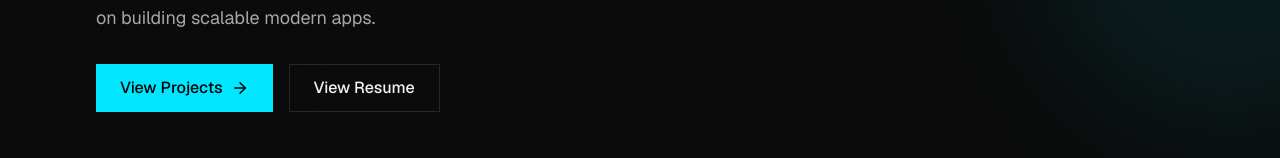
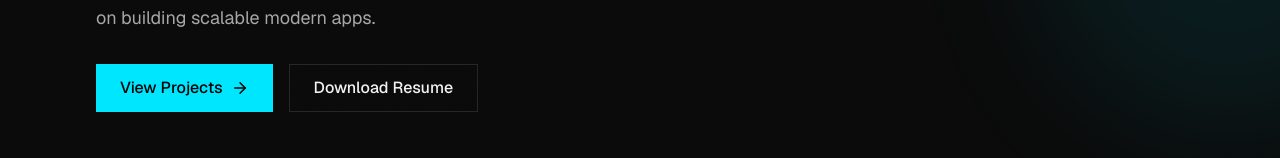
Before and after one commit to MuliaMB/portofolio, a Next.js app: page / in a window 1280 px wide. Shown: the part 474-632 px from the top of the page. Built offline with nearby package versions, Linux system fonts and the light colour scheme.

Commit message:
download resume

```diff
--- a/src/sections/hero.tsx
+++ b/src/sections/hero.tsx
@@ -113,7 +113,7 @@ export function HeroSection() {
                   target="_blank"
                   rel="noopener noreferrer"
                 >
-                  View Resume
+                  Download Resume
                 </a>
               </Button>
             </div>
```
